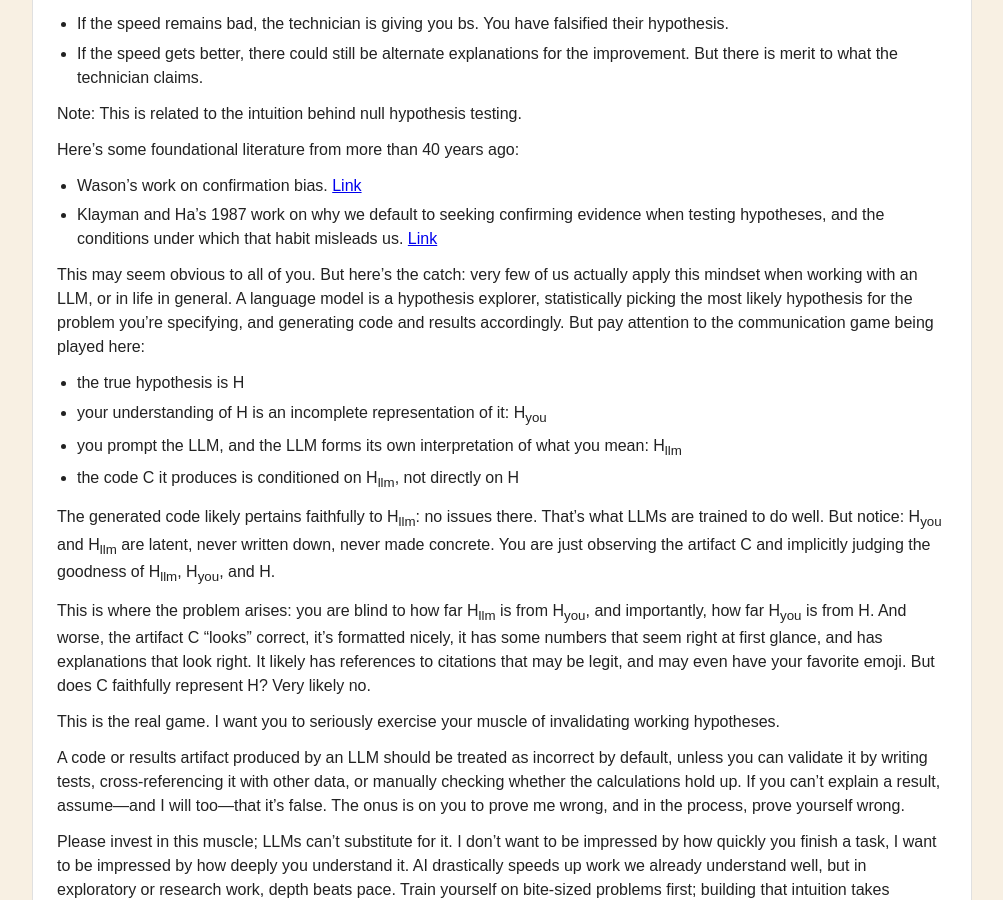
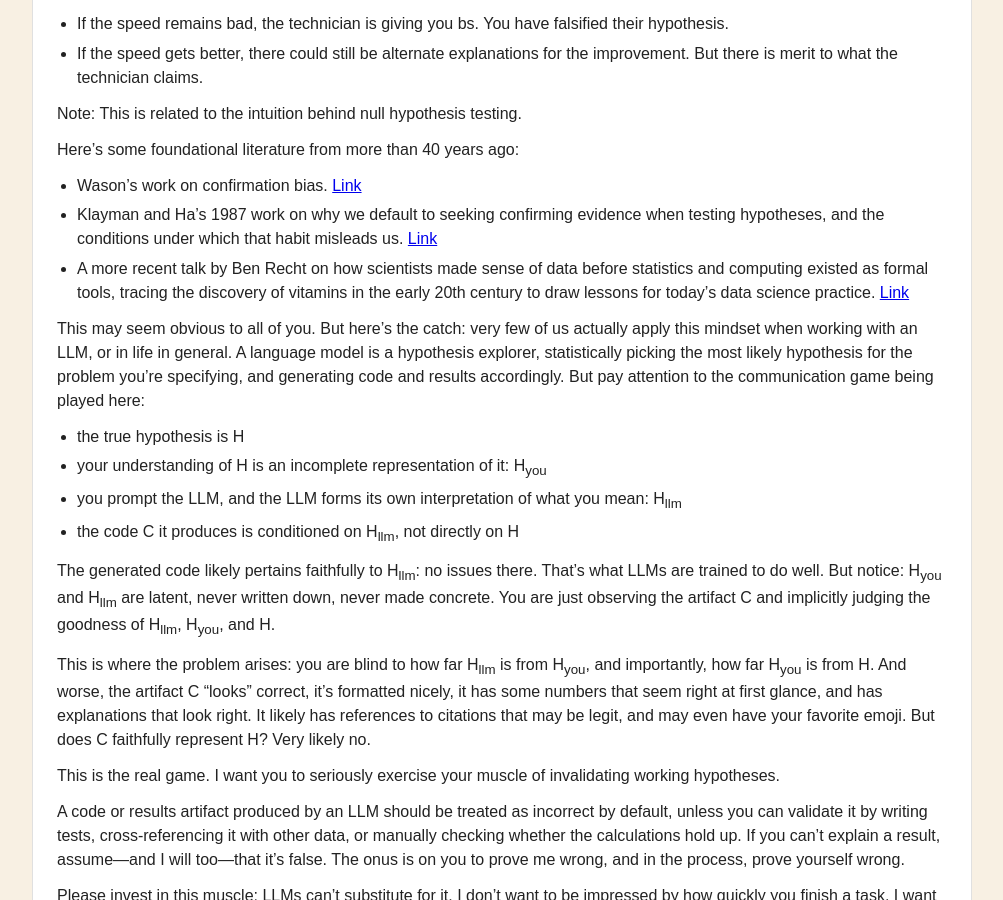
Before and after one commit to manana-labs/manana-labs.github.io, a Jekyll site: the page built from _posts/2026-09-20-a-note-on-the-use-of-llms-for-exploratory-tasks.md, in a window 1280 px wide and 900 px high, scrolled down 1157 px. Shown: the whole window, without its empty margins (138-1141 px from the left). Built offline with Jekyll 4.4.1, drawn with Linux system fonts in a browser that asks for light colours.

Commit message:
Add Ben Recht talk to literature list
Co-Authored-By: Claude Sonnet 5 <noreply@anthropic.com>

```diff
--- a/_posts/2026-09-20-a-note-on-the-use-of-llms-for-exploratory-tasks.md
+++ b/_posts/2026-09-20-a-note-on-the-use-of-llms-for-exploratory-tasks.md
@@ -36,6 +36,7 @@ Here's some foundational literature from more than 40 years ago:
 
 - Wason's work on confirmation bias. [Link](https://en.wikipedia.org/wiki/Peter_Cathcart_Wason)
 - Klayman and Ha's 1987 work on why we default to seeking confirming evidence when testing hypotheses, and the conditions under which that habit misleads us. [Link](http://stats.org.uk/statistical-inference/KlaymanHa1987.pdf)
+- A more recent talk by Ben Recht on how scientists made sense of data before statistics and computing existed as formal tools, tracing the discovery of vitamins in the early 20th century to draw lessons for today's data science practice. [Link](https://www.youtube.com/watch?v=ElJA9ud0sDg)
 
 This may seem obvious to all of you. But here's the catch: very few of us actually apply this mindset when working with an LLM, or in life in general. A language model is a hypothesis explorer, statistically picking the most likely hypothesis for the problem you're specifying, and generating code and results accordingly.
 But pay attention to the communication game being played here:
```
